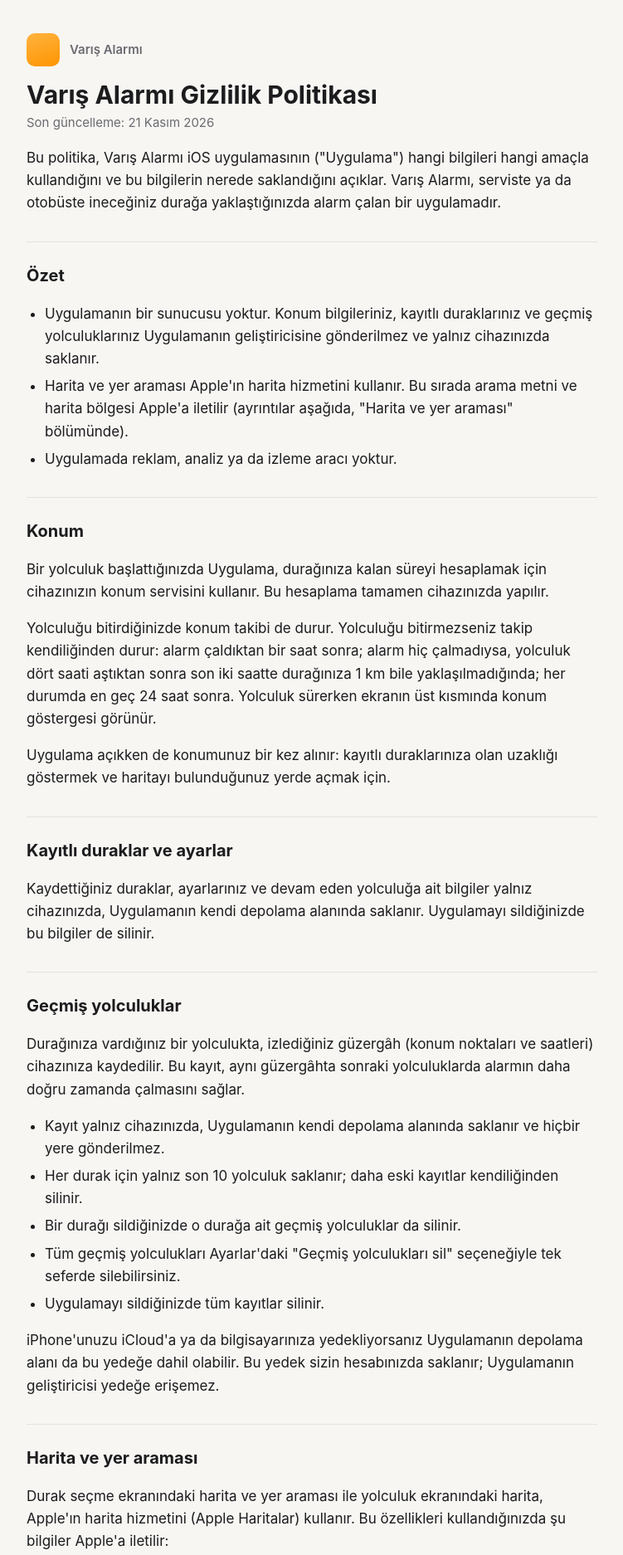
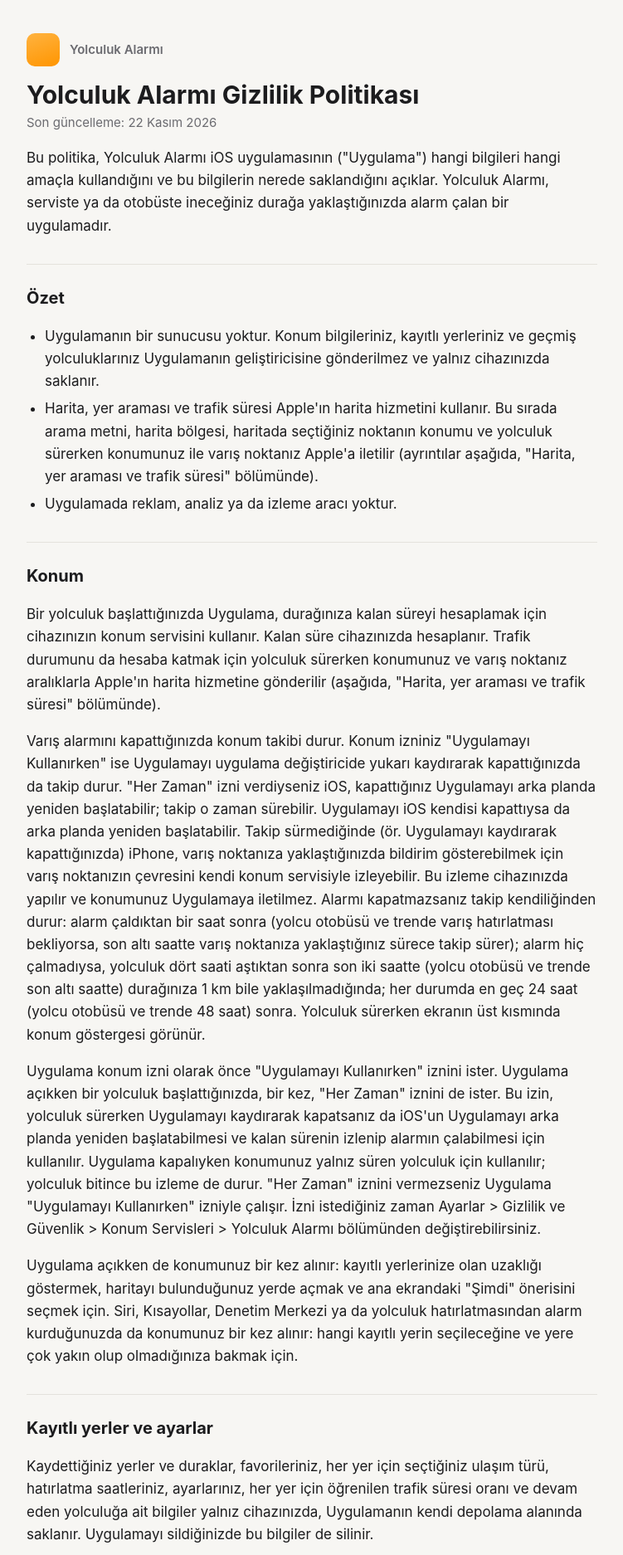
Before and after one commit to filfuat-crypto/varis-alarmi, a plain HTML site: page gizlilik/index.html in a window 1280 px wide. Shown: the top 1874 px of the page at 83% size, without its empty margins (264-1015 px from the left). Drawn offline with Linux system fonts and the light colour scheme.

Commit message:
Yolculuk Alarmı: ad güncellemesi, yolcu otobüsü ve tren
Gizlilik politikası ve ana sayfa yeni uygulama adıyla güncellendi.
Takip süreleri yolcu otobüsü ve tren için yazıldı, tren yolculuklarında
güzergâh kaydedilmediği ve trafik isteğinin trende yapılmadığı eklendi.

Co-Authored-By: Claude Opus 5.5 <noreply@anthropic.com>

```diff
--- a/gizlilik/index.html
+++ b/gizlilik/index.html
@@ -3,8 +3,8 @@
 <head>
 <meta charset="utf-8">
 <meta name="viewport" content="width=device-width, initial-scale=1">
-<title>Varış Alarmı Gizlilik Politikası</title>
-<meta name="description" content="Varış Alarmı uygulamasının gizlilik politikası.">
+<title>Yolculuk Alarmı Gizlilik Politikası</title>
+<meta name="description" content="Yolculuk Alarmı uygulamasının gizlilik politikası.">
 <style>
 :root{--bg:#f7f6f3;--card:#ffffff;--text:#1c1c1e;--muted:#6b6b70;--accent:#b25000;--line:#e4e2dc}
 @media (prefers-color-scheme:dark){:root{--bg:#111113;--card:#1c1c1f;--text:#f2f2f4;--muted:#a0a0a6;--accent:#ffb340;--line:#2c2c30}}
@@ -29,37 +29,42 @@ footer{margin-top:48px;color:var(--muted);font-size:14px}
 </head>
 <body>
 <main>
-<header><div class="badge" aria-hidden="true"></div><div class="app">Varış Alarmı</div></header>
-<h1>Varış Alarmı Gizlilik Politikası</h1>
-<p class="meta">Son güncelleme: 21 Kasım 2026</p>
-<p>Bu politika, Varış Alarmı iOS uygulamasının ("Uygulama") hangi bilgileri hangi amaçla kullandığını ve bu bilgilerin nerede saklandığını açıklar. Varış Alarmı, serviste ya da otobüste ineceğiniz durağa yaklaştığınızda alarm çalan bir uygulamadır.</p>
+<header><div class="badge" aria-hidden="true"></div><div class="app">Yolculuk Alarmı</div></header>
+<h1>Yolculuk Alarmı Gizlilik Politikası</h1>
+<p class="meta">Son güncelleme: 22 Kasım 2026</p>
+<p>Bu politika, Yolculuk Alarmı iOS uygulamasının ("Uygulama") hangi bilgileri hangi amaçla kullandığını ve bu bilgilerin nerede saklandığını açıklar. Yolculuk Alarmı, serviste ya da otobüste ineceğiniz durağa yaklaştığınızda alarm çalan bir uygulamadır.</p>
 <h2>Özet</h2>
 <ul>
-<li>Uygulamanın bir sunucusu yoktur. Konum bilgileriniz, kayıtlı duraklarınız ve geçmiş yolculuklarınız Uygulamanın geliştiricisine gönderilmez ve yalnız cihazınızda saklanır.</li>
-<li>Harita ve yer araması Apple'ın harita hizmetini kullanır. Bu sırada arama metni ve harita bölgesi Apple'a iletilir (ayrıntılar aşağıda, "Harita ve yer araması" bölümünde).</li>
+<li>Uygulamanın bir sunucusu yoktur. Konum bilgileriniz, kayıtlı yerleriniz ve geçmiş yolculuklarınız Uygulamanın geliştiricisine gönderilmez ve yalnız cihazınızda saklanır.</li>
+<li>Harita, yer araması ve trafik süresi Apple'ın harita hizmetini kullanır. Bu sırada arama metni, harita bölgesi, haritada seçtiğiniz noktanın konumu ve yolculuk sürerken konumunuz ile varış noktanız Apple'a iletilir (ayrıntılar aşağıda, "Harita, yer araması ve trafik süresi" bölümünde).</li>
 <li>Uygulamada reklam, analiz ya da izleme aracı yoktur.</li>
 </ul>
 <h2>Konum</h2>
-<p>Bir yolculuk başlattığınızda Uygulama, durağınıza kalan süreyi hesaplamak için cihazınızın konum servisini kullanır. Bu hesaplama tamamen cihazınızda yapılır.</p>
-<p>Yolculuğu bitirdiğinizde konum takibi de durur. Yolculuğu bitirmezseniz takip kendiliğinden durur: alarm çaldıktan bir saat sonra; alarm hiç çalmadıysa, yolculuk dört saati aştıktan sonra son iki saatte durağınıza 1 km bile yaklaşılmadığında; her durumda en geç 24 saat sonra. Yolculuk sürerken ekranın üst kısmında konum göstergesi görünür.</p>
-<p>Uygulama açıkken de konumunuz bir kez alınır: kayıtlı duraklarınıza olan uzaklığı göstermek ve haritayı bulunduğunuz yerde açmak için.</p>
-<h2>Kayıtlı duraklar ve ayarlar</h2>
-<p>Kaydettiğiniz duraklar, ayarlarınız ve devam eden yolculuğa ait bilgiler yalnız cihazınızda, Uygulamanın kendi depolama alanında saklanır. Uygulamayı sildiğinizde bu bilgiler de silinir.</p>
+<p>Bir yolculuk başlattığınızda Uygulama, durağınıza kalan süreyi hesaplamak için cihazınızın konum servisini kullanır. Kalan süre cihazınızda hesaplanır. Trafik durumunu da hesaba katmak için yolculuk sürerken konumunuz ve varış noktanız aralıklarla Apple'ın harita hizmetine gönderilir (aşağıda, "Harita, yer araması ve trafik süresi" bölümünde).</p>
+<p>Varış alarmını kapattığınızda konum takibi durur. Konum izniniz "Uygulamayı Kullanırken" ise Uygulamayı uygulama değiştiricide yukarı kaydırarak kapattığınızda da takip durur. "Her Zaman" izni verdiyseniz iOS, kapattığınız Uygulamayı arka planda yeniden başlatabilir; takip o zaman sürebilir. Uygulamayı iOS kendisi kapattıysa da arka planda yeniden başlatabilir. Takip sürmediğinde (ör. Uygulamayı kaydırarak kapattığınızda) iPhone, varış noktanıza yaklaştığınızda bildirim gösterebilmek için varış noktanızın çevresini kendi konum servisiyle izleyebilir. Bu izleme cihazınızda yapılır ve konumunuz Uygulamaya iletilmez. Alarmı kapatmazsanız takip kendiliğinden durur: alarm çaldıktan bir saat sonra (yolcu otobüsü ve trende varış hatırlatması bekliyorsa, son altı saatte varış noktanıza yaklaştığınız sürece takip sürer); alarm hiç çalmadıysa, yolculuk dört saati aştıktan sonra son iki saatte (yolcu otobüsü ve trende son altı saatte) durağınıza 1 km bile yaklaşılmadığında; her durumda en geç 24 saat (yolcu otobüsü ve trende 48 saat) sonra. Yolculuk sürerken ekranın üst kısmında konum göstergesi görünür.</p>
+<p>Uygulama konum izni olarak önce "Uygulamayı Kullanırken" iznini ister. Uygulama açıkken bir yolculuk başlattığınızda, bir kez, "Her Zaman" iznini de ister. Bu izin, yolculuk sürerken Uygulamayı kaydırarak kapatsanız da iOS'un Uygulamayı arka planda yeniden başlatabilmesi ve kalan sürenin izlenip alarmın çalabilmesi için kullanılır. Uygulama kapalıyken konumunuz yalnız süren yolculuk için kullanılır; yolculuk bitince bu izleme de durur. "Her Zaman" iznini vermezseniz Uygulama "Uygulamayı Kullanırken" izniyle çalışır. İzni istediğiniz zaman Ayarlar &gt; Gizlilik ve Güvenlik &gt; Konum Servisleri &gt; Yolculuk Alarmı bölümünden değiştirebilirsiniz.</p>
+<p>Uygulama açıkken de konumunuz bir kez alınır: kayıtlı yerlerinize olan uzaklığı göstermek, haritayı bulunduğunuz yerde açmak ve ana ekrandaki "Şimdi" önerisini seçmek için. Siri, Kısayollar, Denetim Merkezi ya da yolculuk hatırlatmasından alarm kurduğunuzda da konumunuz bir kez alınır: hangi kayıtlı yerin seçileceğine ve yere çok yakın olup olmadığınıza bakmak için.</p>
+<h2>Kayıtlı yerler ve ayarlar</h2>
+<p>Kaydettiğiniz yerler ve duraklar, favorileriniz, her yer için seçtiğiniz ulaşım türü, hatırlatma saatleriniz, ayarlarınız, her yer için öğrenilen trafik süresi oranı ve devam eden yolculuğa ait bilgiler yalnız cihazınızda, Uygulamanın kendi depolama alanında saklanır. Uygulamayı sildiğinizde bu bilgiler de silinir.</p>
 <h2>Geçmiş yolculuklar</h2>
-<p>Durağınıza vardığınız bir yolculukta, izlediğiniz güzergâh (konum noktaları ve saatleri) cihazınıza kaydedilir. Bu kayıt, aynı güzergâhta sonraki yolculuklarda alarmın daha doğru zamanda çalmasını sağlar.</p>
+<p>Gideceğiniz yere vardığınız bir yolculukta, izlediğiniz güzergâh (konum noktaları ve saatleri) cihazınıza kaydedilir. Tren yolculuklarında güzergâh kaydedilmez. Bu kayıt, aynı güzergâhtaki sonraki yolculuklarda kalan süreyi tahmin etmek ve ana ekrandaki "Şimdi" önerisi için kullanılır. "Şimdi" önerisi, geçmiş yolculuklarınızın başladığı yeri ve saati o anki konumunuz ve saatle karşılaştırarak bu saatte buradan sık gittiğiniz yeri gösterir; karşılaştırma cihazınızda yapılır.</p>
+<p>Alarmın çaldığı ve varışın algılandığı yolculuklar için bir özet de kaydedilir: yer adı, ulaşım türü, başlangıç, alarm, varış ve bitiş saatleri, uyarı süresi, alarmın kaç dakika kala çaldığı ve varsa verdiğiniz geri bildirim. Özetler Ayarlar'daki "Geçmiş yolculuklar" bölümünde görünür. Özet, yolculuk sürerken kaydedilen kalan süre, hız ve mesafe ölçümlerinden çıkarılır; bu ölçüm kaydı konum noktası içermez.</p>
+<p>Uygulamanın açılış ve kapanış saatleri, konum izninin durumu ve konum takibinin sürüp sürmediği de kaydedilir. Bu kayıt, uygulama kapatıldığında takibin sürüp sürmediğini anlamak için kullanılır; konum ve yer adı içermez. Bu kayıttan son 200 satır saklanır. Bir yolculuk sürerken yazılan satırlar o yolculuğun ölçüm kaydına da eklenir ve ölçüm kaydıyla birlikte silinir.</p>
 <ul>
-<li>Kayıt yalnız cihazınızda, Uygulamanın kendi depolama alanında saklanır ve hiçbir yere gönderilmez.</li>
-<li>Her durak için yalnız son 10 yolculuk saklanır; daha eski kayıtlar kendiliğinden silinir.</li>
-<li>Bir durağı sildiğinizde o durağa ait geçmiş yolculuklar da silinir.</li>
-<li>Tüm geçmiş yolculukları Ayarlar'daki "Geçmiş yolculukları sil" seçeneğiyle tek seferde silebilirsiniz.</li>
+<li>Bu kayıtlar yalnız cihazınızda, Uygulamanın kendi depolama alanında saklanır ve hiçbir yere gönderilmez.</li>
+<li>Her yer için son 10 yolculuğun güzergâhı saklanır. Özetlerden son 10, ölçüm kayıtlarından son 30 yolculuk saklanır. Daha eski kayıtlar kendiliğinden silinir.</li>
+<li>Bir yeri sildiğinizde o yere ait geçmiş yolculuk kayıtları da silinir.</li>
+<li>Tüm geçmiş yolculukları (güzergâhlar, özetler, ölçüm kayıtları ve açılış kayıtları) ve öğrenilen trafik süresi oranlarını Ayarlar'daki "Geçmiş yolculukları sil" seçeneğiyle tek seferde silebilirsiniz.</li>
 <li>Uygulamayı sildiğinizde tüm kayıtlar silinir.</li>
 </ul>
 <p>iPhone'unuzu iCloud'a ya da bilgisayarınıza yedekliyorsanız Uygulamanın depolama alanı da bu yedeğe dahil olabilir. Bu yedek sizin hesabınızda saklanır; Uygulamanın geliştiricisi yedeğe erişemez.</p>
-<h2>Harita ve yer araması</h2>
-<p>Durak seçme ekranındaki harita ve yer araması ile yolculuk ekranındaki harita, Apple'ın harita hizmetini (Apple Haritalar) kullanır. Bu özellikleri kullandığınızda şu bilgiler Apple'a iletilir:</p>
+<h2>Harita, yer araması ve trafik süresi</h2>
+<p>Yer ve durak seçme ekranındaki harita ve arama, yolculuk ekranındaki harita ve trafiğe göre kalan süre, Apple'ın harita hizmetini (Apple Haritalar) kullanır. Bu özellikleri kullandığınızda şu bilgiler Apple'a iletilir:</p>
 <ul>
 <li>Arama kutusuna yazdığınız metin.</li>
-<li>Haritada görüntülenen ve aramanın yapıldığı bölge. Harita bulunduğunuz yerde açıldığında bu bölge yaklaşık konumunuzu da gösterir.</li>
+<li>Haritada görüntülenen ve aramanın yapıldığı bölge (durak seçerken yakındaki durakları göstermek için de). Harita bulunduğunuz yerde açıldığında bu bölge yaklaşık konumunuzu da gösterir.</li>
+<li>Haritada dokunduğunuz durağın ya da haritayı kaydırarak seçtiğiniz noktanın konumu (adresini alıp ad önermek için).</li>
+<li>Yolculuk sürerken, trafiğe göre kalan süreyi ve güzergâhı almak için o anki konumunuz ve varış noktanız. Bu istek otobüs ve serviste genellikle 40 saniye ile 2 dakika, arabada ve yolcu otobüsünde 25 saniye ile 2 dakika arayla yapılır. Yanıt alınamazsa ya da araç önerilen güzergâhtan çıkarsa istek daha kısa aralıkla yinelenebilir. Otobüs ve serviste alarm çaldıktan sonra istek yapılmaz (alarmı ertelerseniz yeniden başlar); arabada ve yolcu otobüsünde varışa kadar sürer. Trende bu istek yapılmaz. Yolculuk bitince istek durur.</li>
 </ul>
 <p>Bu bilgiler Uygulamanın geliştiricisine iletilmez. Apple'ın bu bilgileri nasıl işlediği Apple Gizlilik Politikası'nda açıklanmıştır: <a href="https://www.apple.com/legal/privacy/">https://www.apple.com/legal/privacy/</a></p>
 <h2>Alarm ve bildirimler</h2>
@@ -70,7 +75,7 @@ footer{margin-top:48px;color:var(--muted);font-size:14px}
 <p>Bu politika değiştiğinde güncel metin bu sayfada yayımlanır ve "Son güncelleme" tarihi yenilenir.</p>
 <h2>İletişim</h2>
 <p>Sorularınız için: <a href="mailto:fil.fuat@icloud.com">fil.fuat@icloud.com</a></p>
-<footer>© 2026 Varış Alarmı</footer>
+<footer>© 2026 Yolculuk Alarmı</footer>
 </main>
 </body>
 </html>
```
Also changed, not shown: index.html (+6 -6 lines).
